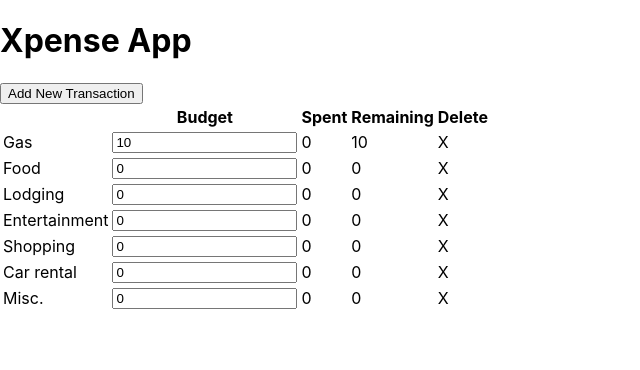
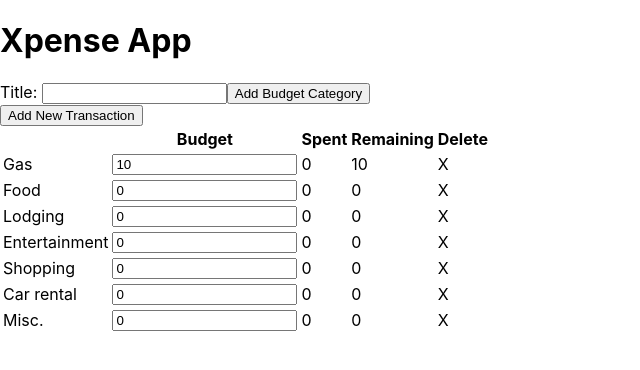
Before and after one commit to travissouthard/Xpense_front_end, a React (Create React App) app in the folder xpense_front_end/: page / in a window 1280 px wide. Shown: the top 370 px of the page, without its empty margins (0-640 px from the left). Built offline with nearby package versions, Linux system fonts and the light colour scheme; no server answers.

Commit message:
Got the BudgetForm to work correctly! Now to hide it

```diff
--- a/xpense_front_end/src/App.js
+++ b/xpense_front_end/src/App.js
@@ -1,8 +1,7 @@
 import React from 'react';
 
-// import BudgetForm from './components/BudgetForm'
+import BudgetForm from './components/BudgetForm'
 import BudgetTable from './components/BudgetTable'
-// import BudgetInput from './components/BudgetInput'
 import TransactionForm from './components/TransactionForm';
 
 
@@ -89,6 +88,7 @@ class App extends React.Component {
     this.setState({
       budgets: copyBudgets,
     });
+    this.getBudget();
   }
 
   componentDidMount() {
@@ -172,6 +172,7 @@ class App extends React.Component {
     return (
       <div>
         <h1>Xpense App</h1>
+        <BudgetForm baseUrl={baseUrl} addBudget={this.addBudget}/>
         {this.state.transactionFormOn ? (
           <TransactionForm
             baseUrl={baseUrl}
--- a/xpense_front_end/src/components/BudgetForm.jsx
+++ b/xpense_front_end/src/components/BudgetForm.jsx
@@ -17,8 +17,7 @@ export default class NewForm extends Component {
 
     handleSubmit = (event) => {
         event.preventDefault();
-
-        fetch(this.props.baseUrl + '/', {
+        fetch(this.props.baseUrl + "budgets", {
             method: 'POST',
             headers: {
                 'Content-Type': 'application/json'
@@ -34,16 +33,6 @@ export default class NewForm extends Component {
                 title: '',
             });
         });
-        // axios.post(this.props.baseUrl + '/',{
-        //          title: this.state.title
-        // }).then(res => {
-        //     return res.json();
-        // }).then(data => {
-        //     this.props.addBudget(data);
-        //     this.setState({
-        //         title: '',
-        //     });
-        // });
     }
 
     render() {
```
